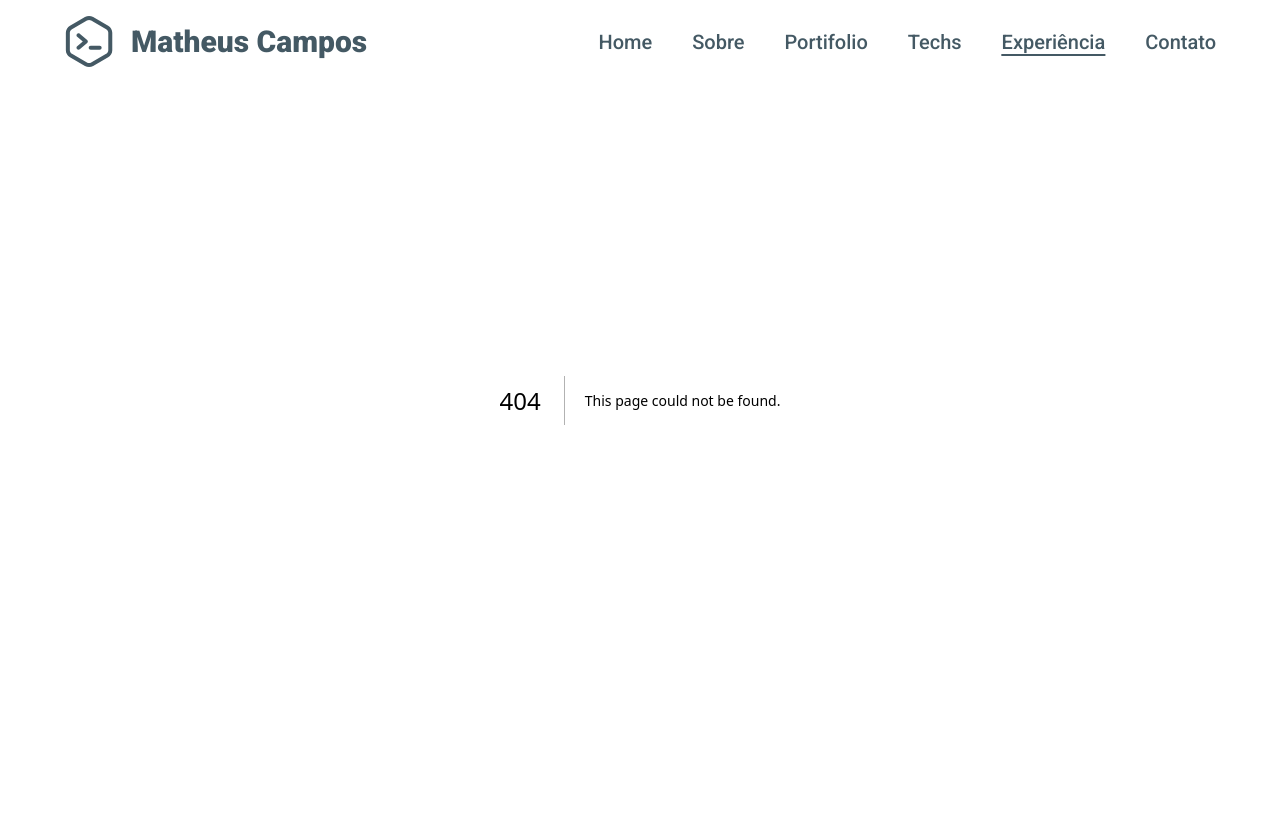
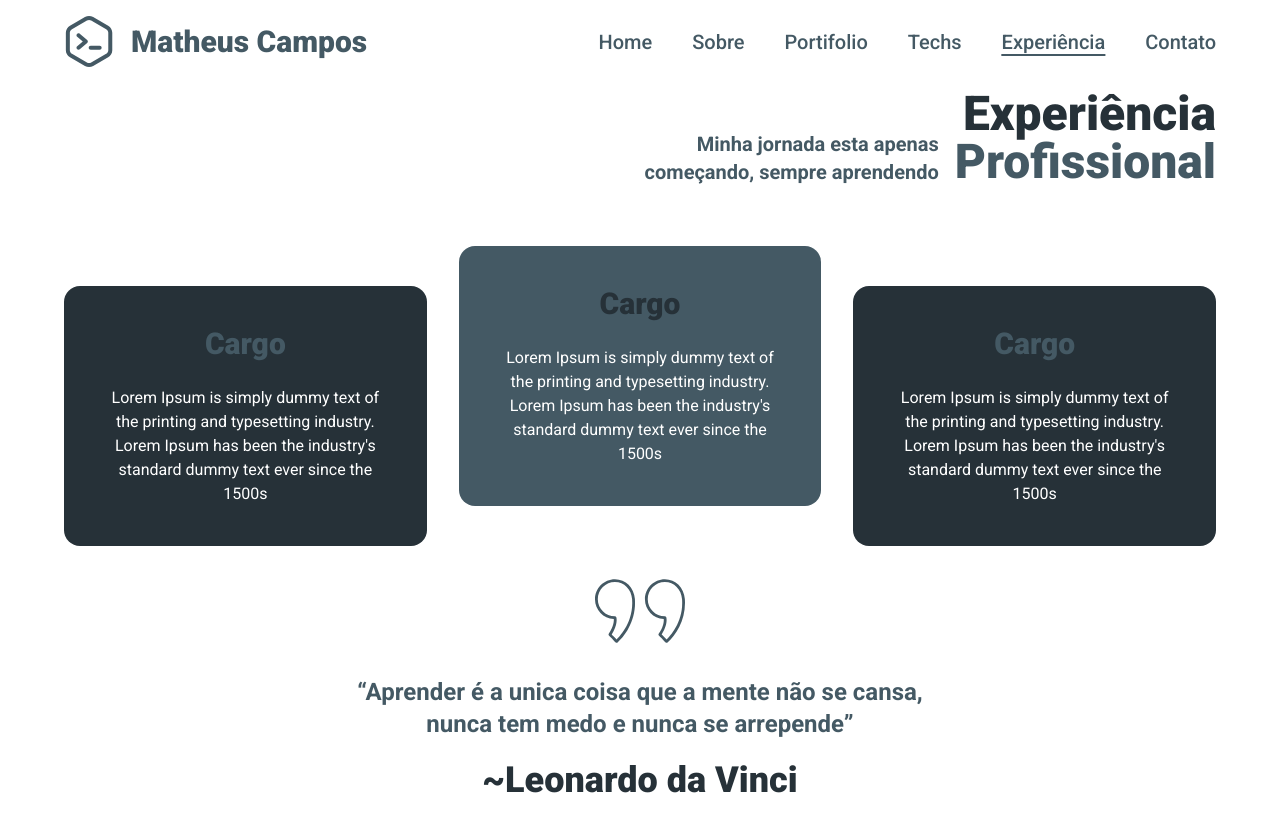
Before and after one commit to AbhiKumbhani007/Portfolio, a Next.js app: page /testimonial in a window 1280 px wide. Before the commit this address had no page. Shown: the top 832 px of the page. Before the commit the page ends 800 px from the top, so only its background shows below. Built offline with nearby package versions, Linux system fonts and the light colour scheme.

Commit message:
feat: testimonial page added

```diff
--- /dev/null
+++ b/pages/testimonial.tsx
@@ -0,0 +1,98 @@
+import ScrollAnimationWrapper from "@/components/ScrollAnimation";
+import { DoubleQuotes } from "@/constants/Icons";
+import getScrollAnimation from "@/utils/getScrollAnimation";
+import { motion } from "framer-motion";
+import { Roboto } from "next/font/google";
+import { useMemo } from "react";
+
+const roboto = Roboto({
+  subsets: ["latin"],
+  weight: ["100", "300", "400", "500", "700", "900"],
+});
+
+function Testimonial({ isOpen }: { isOpen: boolean }) {
+  const scrollAnimation = useMemo(() => getScrollAnimation(), []);
+  return (
+    <div
+      className={`max-w-screen-2xl mt-24 xl:mt-[7%] lg:mt-[15%] px-8 xl:px-16 mx-auto overflow-x-hidden `}
+      style={{
+        filter: isOpen ? "blur(2px)" : "none",
+        transition: "filter 0.3s ease-in-out",
+      }}
+    >
+      <ScrollAnimationWrapper
+        className={`flex justify-center w-full items-center ${roboto.className}`}
+      >
+        <motion.div
+          variants={scrollAnimation}
+          initial={{
+            y: 150,
+            opacity: 0,
+          }}
+          animate={{
+            y: 0,
+            opacity: 1,
+            transition: {
+              type: "spring",
+              duration: 2,
+            },
+          }}
+          className={`flex flex-col justify-center w-full items-center gap-5 ${roboto.className}`}
+        >
+          <div className="flex flex-col justify-center items-end w-full max-w-7xl">
+            <div className="flex flex-col lg:flex-row-reverse justify-end items-end max-w-xl gap-4">
+              <div className="flex lg:flex-col justify-end items-end gap-3 lg:gap-0">
+                <h1 className="text-3xl lg:text-5xl font-extrabold text-[#263138]">
+                  Experiência
+                </h1>
+                <h1 className="text-3xl lg:text-5xl font-extrabold text-[#445964]">
+                  Profissional
+                </h1>
+              </div>
+              <h4 className="text-lg lg:text-xl font-semibold text:center lg:text-end text-[#445964] ">
+                Minha jornada esta apenas começando, sempre aprendendo
+              </h4>
+            </div>
+          </div>
+          <div className="flex flex-col lg:flex-row justify-center items-center w-full pt-10 lg:pt-20 gap-8 h-full">
+            <div className="flex flex-col items-center bg-[#263138] p-10 rounded-2xl gap-6 ">
+              <h1 className="text-[#445964] font-extrabold text-3xl">Cargo</h1>
+              <p className="text-white text-center">
+                Lorem Ipsum is simply dummy text of the printing and typesetting
+                industry. Lorem Ipsum has been the industry's standard dummy
+                text ever since the 1500s
+              </p>
+            </div>
+            <div className="flex flex-col items-center bg-[#445964] p-10 rounded-2xl gap-6 lg:-translate-y-10">
+              <h1 className="text-[#263138] font-extrabold text-3xl">Cargo</h1>
+              <p className="text-white text-center">
+                Lorem Ipsum is simply dummy text of the printing and typesetting
+                industry. Lorem Ipsum has been the industry's standard dummy
+                text ever since the 1500s
+              </p>
+            </div>
+            <div className="flex flex-col items-center bg-[#263138] p-10 rounded-2xl gap-6 ">
+              <h1 className="text-[#445964] font-extrabold text-3xl">Cargo</h1>
+              <p className="text-white text-center">
+                Lorem Ipsum is simply dummy text of the printing and typesetting
+                industry. Lorem Ipsum has been the industry's standard dummy
+                text ever since the 1500s
+              </p>
+            </div>
+          </div>
+          <DoubleQuotes />
+          <h1 className="text-[#445964] font-bold text-2xl max-w-xl text-center">
+            “Aprender é a unica coisa que a mente não se cansa, nunca tem medo e
+            nunca se arrepende”
+          </h1>
+          <h1 className="text-4xl font-extrabold text-[#263138]">
+            ~Leonardo da Vinci
+          </h1>
+        </motion.div>
+      </ScrollAnimationWrapper>
+      <div className="h-16" />
+    </div>
+  );
+}
+
+export default Testimonial;
```
